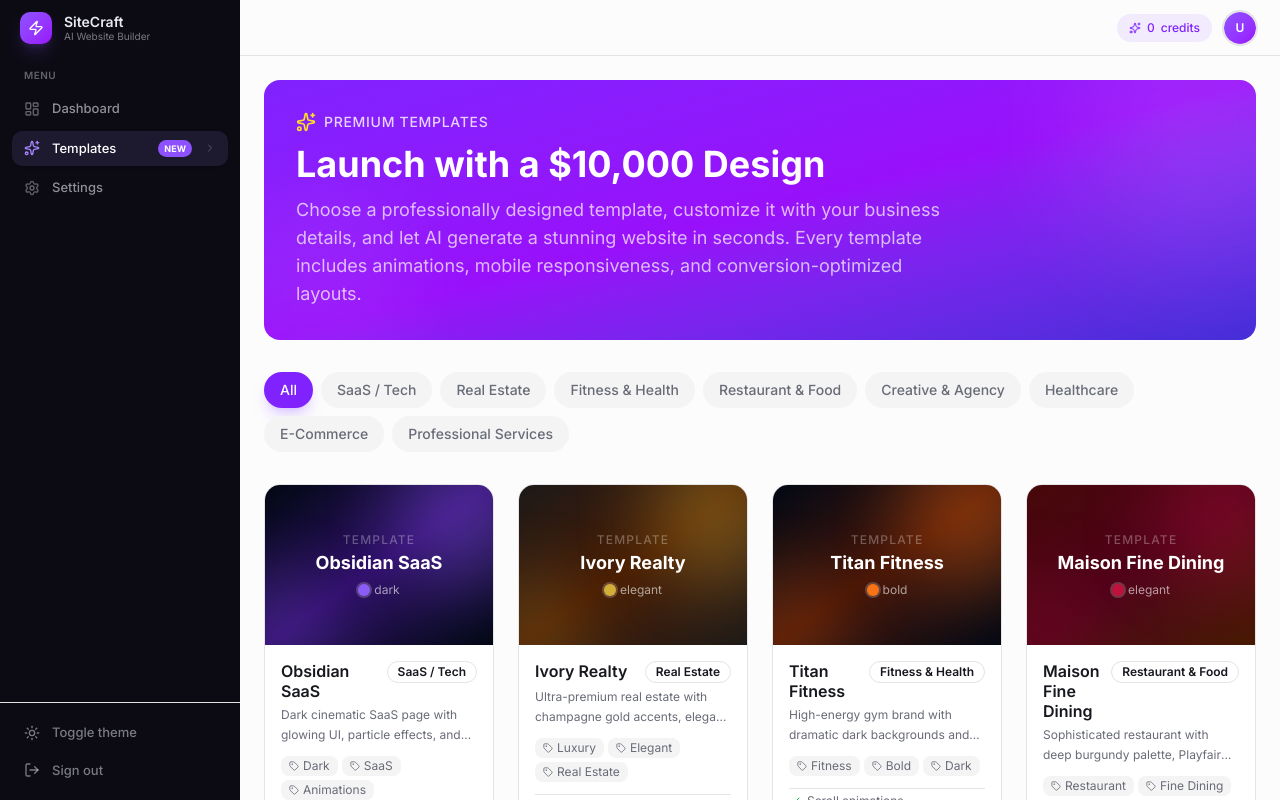
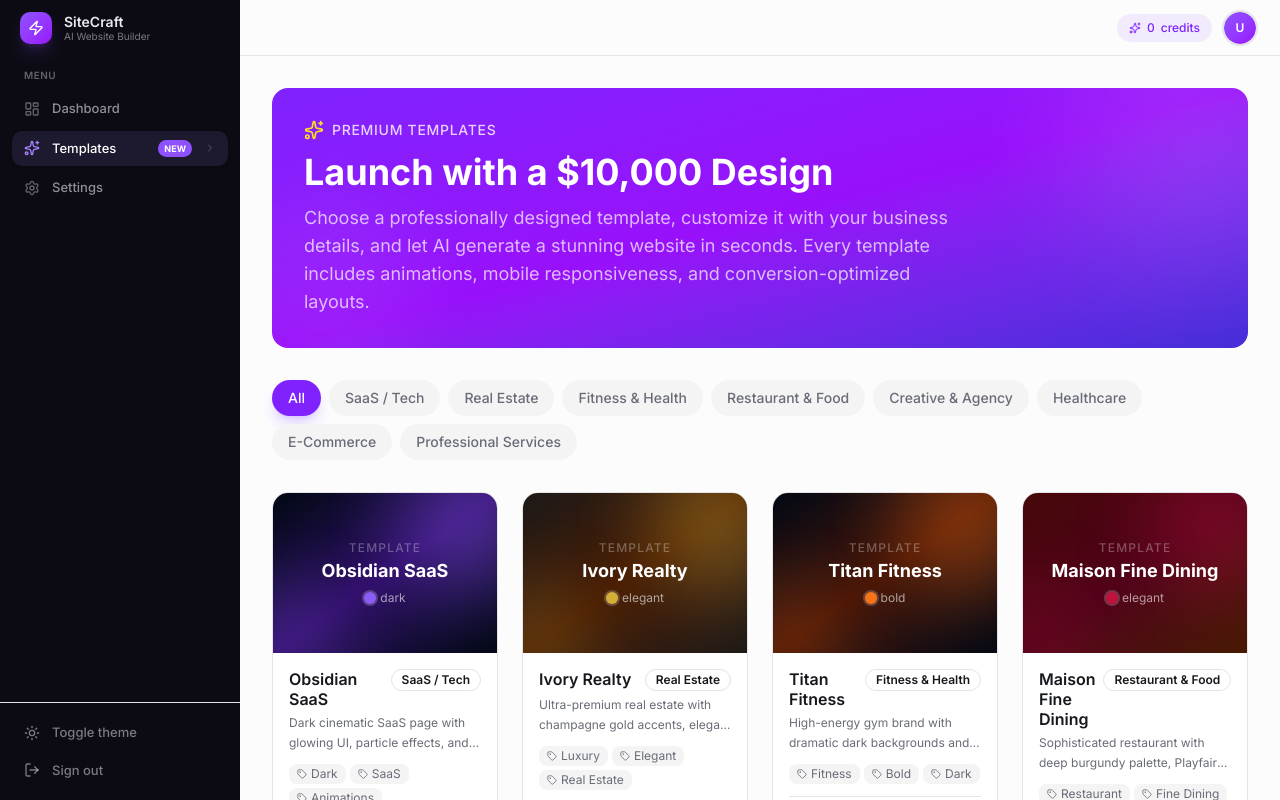
Before and after one commit to greenisi/sitecraft-ai, a Next.js app: page /templates in a window 1280 px wide. Built offline with nearby package versions, Linux system fonts and the light colour scheme; no server answers.

Commit message:
feat: refined dashboard layout with responsive padding

```diff
--- a/src/app/(dashboard)/layout.tsx
+++ b/src/app/(dashboard)/layout.tsx
@@ -9,11 +9,11 @@ export default function DashboardLayout({
   children: React.ReactNode;
 }) {
   return (
-    <div className="flex h-[100dvh] overflow-hidden">
+    <div className="flex h-[100dvh] overflow-hidden bg-background">
       <Sidebar />
-      <div className="flex flex-1 flex-col overflow-hidden">
+      <div className="flex flex-1 flex-col overflow-hidden min-w-0">
         <Topbar />
-        <main className="flex-1 overflow-y-auto p-4 md:p-6">{children}</main>
+        <main className="flex-1 overflow-y-auto p-4 md:p-6 lg:p-8">{children}</main>
       </div>
     </div>
   );
```
